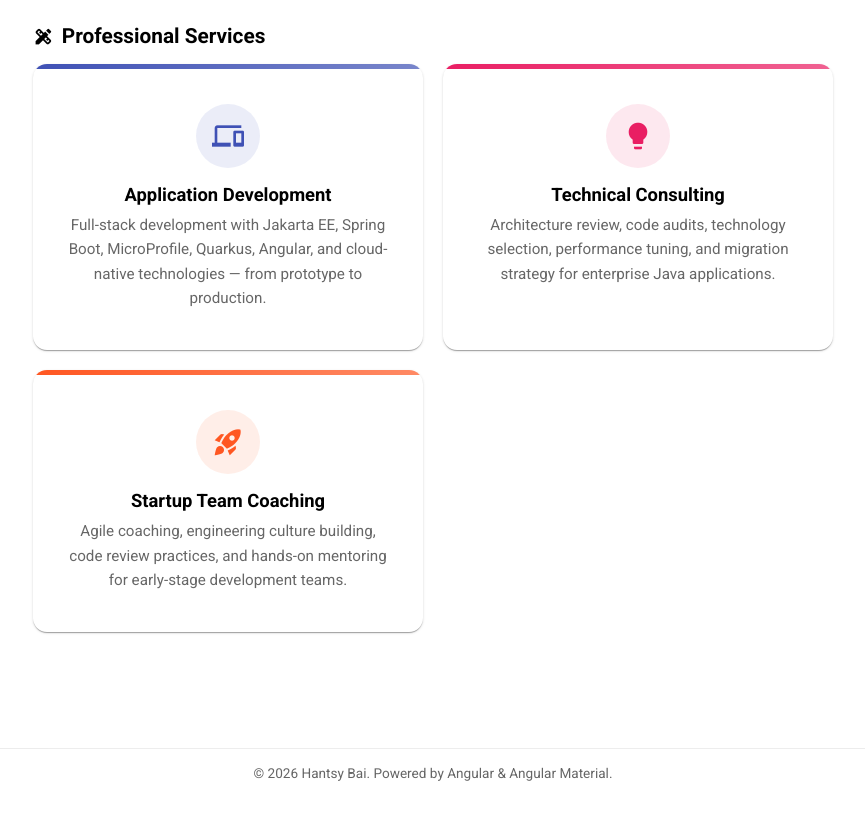
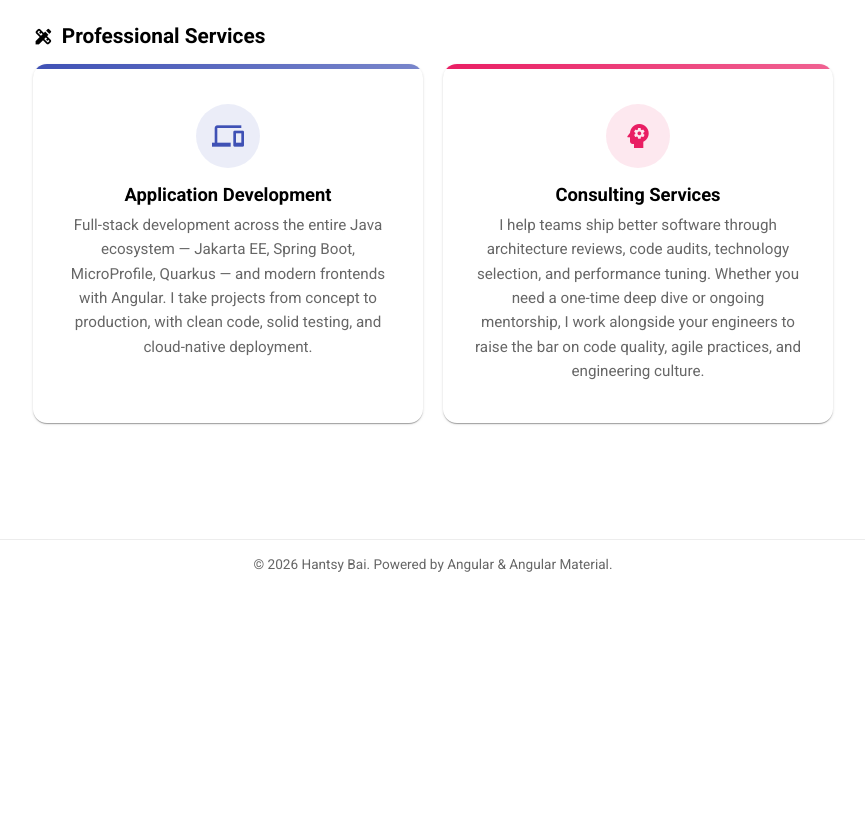
Before and after one commit to hantsy/hantsy.github.io, an Angular app: page /#/ in a window 1280 px wide. Shown: the part 1040-1855 px from the top of the page, without its empty margins (207-1072 px from the left). After the commit the page ends 1646 px from the top, so only its background shows below. Built offline with nearby package versions, Linux system fonts and the light colour scheme.

Commit message:
Merge consulting + coaching into one Consulting Services card

```diff
--- a/src/app/data/profile.ts
+++ b/src/app/data/profile.ts
@@ -31,19 +31,13 @@ I believe in remote-first work, engineering culture over endless meetings, conti
       icon: 'devices',
       title: 'Application Development',
       description:
-        'Full-stack development with Jakarta EE, Spring Boot, MicroProfile, Quarkus, Angular, and cloud-native technologies — from prototype to production.',
+        'Full-stack development across the entire Java ecosystem — Jakarta EE, Spring Boot, MicroProfile, Quarkus — and modern frontends with Angular. I take projects from concept to production, with clean code, solid testing, and cloud-native deployment.',
     },
     {
-      icon: 'lightbulb',
-      title: 'Technical Consulting',
+      icon: 'psychology',
+      title: 'Consulting Services',
       description:
-        'Architecture review, code audits, technology selection, performance tuning, and migration strategy for enterprise Java applications.',
-    },
-    {
-      icon: 'rocket_launch',
-      title: 'Startup Team Coaching',
-      description:
-        'Agile coaching, engineering culture building, code review practices, and hands-on mentoring for early-stage development teams.',
+        'I help teams ship better software through architecture reviews, code audits, technology selection, and performance tuning. Whether you need a one-time deep dive or ongoing mentorship, I work alongside your engineers to raise the bar on code quality, agile practices, and engineering culture.',
     },
   ],
 
--- a/src/app/pages/index.page.ts
+++ b/src/app/pages/index.page.ts
@@ -110,8 +110,7 @@ import { MatIconModule } from '@angular/material/icon';
       content:'';position:absolute;top:0;left:0;right:0;height:5px;
     }
     .service-card.card-devices::before { background:linear-gradient(90deg,#3f51b5,#7986cb); }
-    .service-card.card-lightbulb::before { background:linear-gradient(90deg,#e91e63,#f06292); }
-    .service-card.card-rocket_launch::before { background:linear-gradient(90deg,#ff5722,#ff8a65); }
+    .service-card.card-psychology::before { background:linear-gradient(90deg,#e91e63,#f06292); }
     .service-card:hover { transform:translateY(-4px);box-shadow:0 10px 32px rgba(0,0,0,.15); }
 
     .svc-icon-wrap {
@@ -119,8 +118,7 @@ import { MatIconModule } from '@angular/material/icon';
       margin:0 auto 1rem;
     }
     .service-card.card-devices .svc-icon-wrap { background:rgba(63,81,181,.1);color:#3f51b5; }
-    .service-card.card-lightbulb .svc-icon-wrap { background:rgba(233,30,99,.1);color:#e91e63; }
-    .service-card.card-rocket_launch .svc-icon-wrap { background:rgba(255,87,34,.1);color:#ff5722; }
+    .service-card.card-psychology .svc-icon-wrap { background:rgba(233,30,99,.1);color:#e91e63; }
     .svc-icon { font-size:32px;width:32px;height:32px; }
 
     .svc-title { font-size:1.15rem;font-weight:600;margin:0 0 .5rem; }
```
